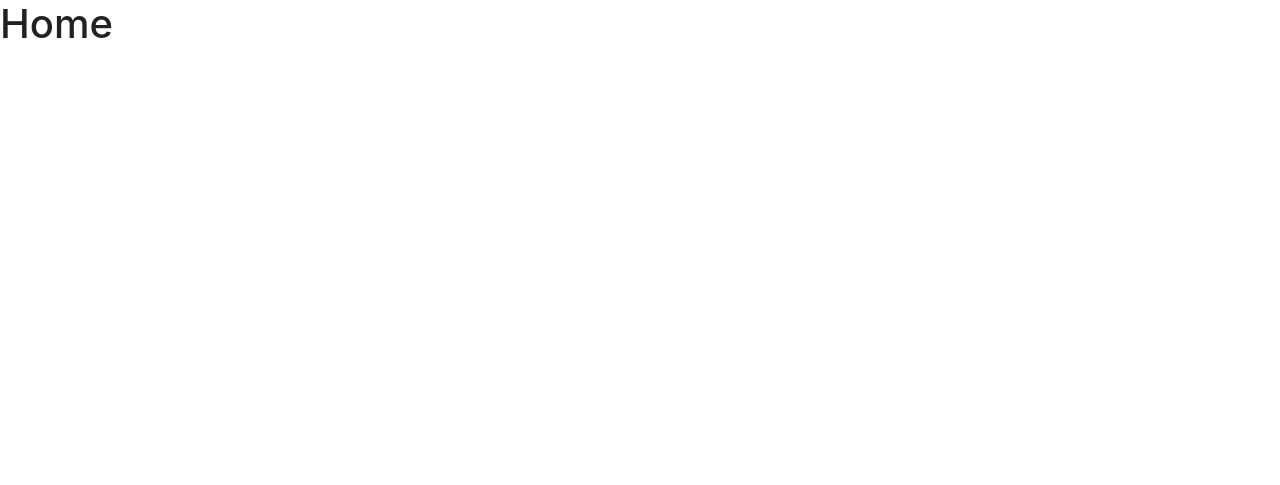
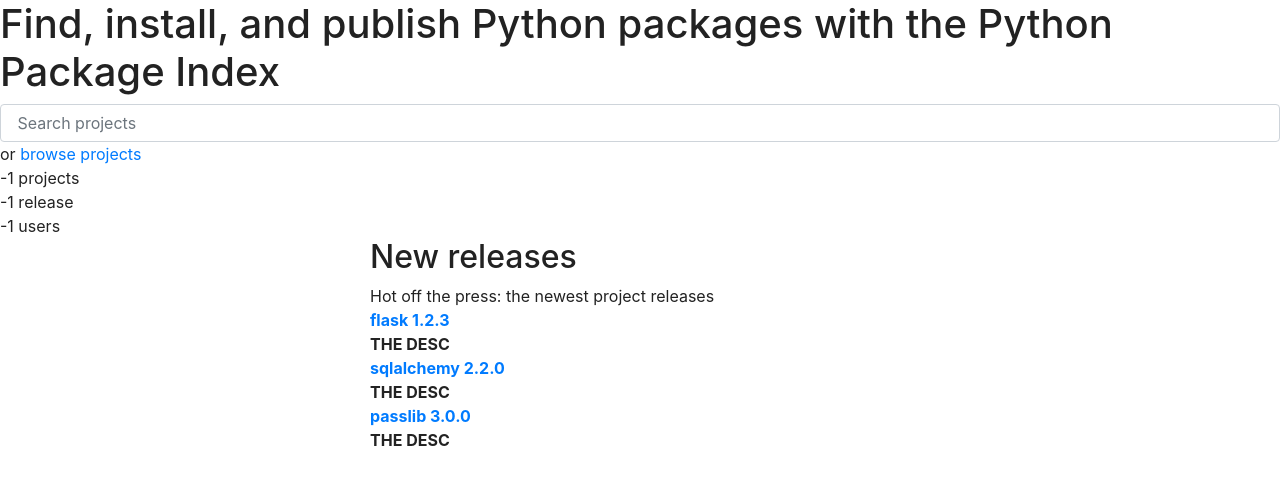
Before and after one commit to willschlitzer/flask-app-talkpython, a Flask app: page / in a window 1280 px wide. Before the commit the part shown is almost empty. Shown: the top 485 px of the page. Run offline with Flask 2, Linux system fonts and the light colour scheme; some libraries are stand-ins or nearby versions.

Commit message:
Update index.html

```diff
--- a/pypi_org/templates/home/index.html
+++ b/pypi_org/templates/home/index.html
@@ -1,4 +1,35 @@
 {% extends "shared/_layout.html" %}
 {% block main_conent %}
-    <h1>Home</h1>
+    <div class="hero">
+        <h1>Find, install, and publish Python packages with the Python Package Index</h1>
+    <input type="text" placeholder=" Search projects" class="form-control">
+    or <a href="#">browse projects</a>
+    </div>
+    <div class="pypi-stats">
+        <div class="stat">-1 projects</div>
+        <div class="stat">-1 release</div>
+        <div class="stat">-1 users</div>
+    </div>
+
+    <div class="container">
+        <div class="row">
+            <div class="col-md-3"></div>
+            <div class="col-md-6">
+                <h2>New releases</h2>
+
+                <div>Hot off the press: the newest project releases</div>
+
+                {% for p in packages %}
+                <div class="project">
+                    <div class="title">
+                        <a href="#">{{ p.name }} {{ p.version }}</a>
+                        <div class="desc">THE DESC</div>
+                    </div>
+
+            </div>
+                {% endfor %}
+            </h2>
+            <div class="col-md-3"></div>
+        </div>
+    </div>
 {% endblock %}
```
